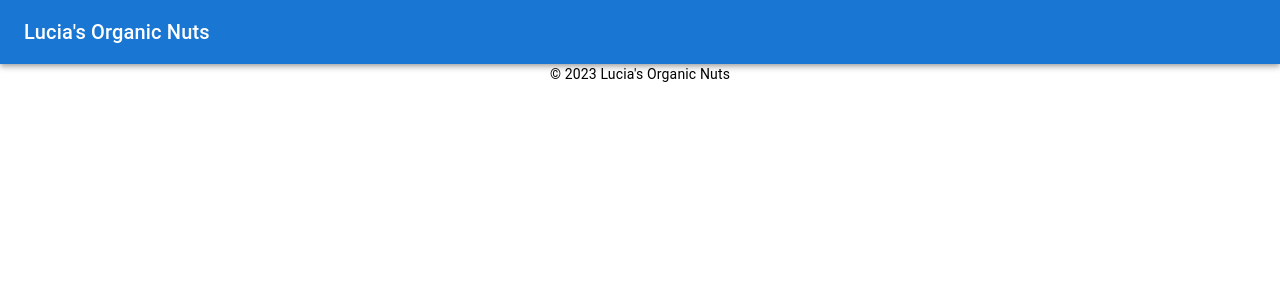
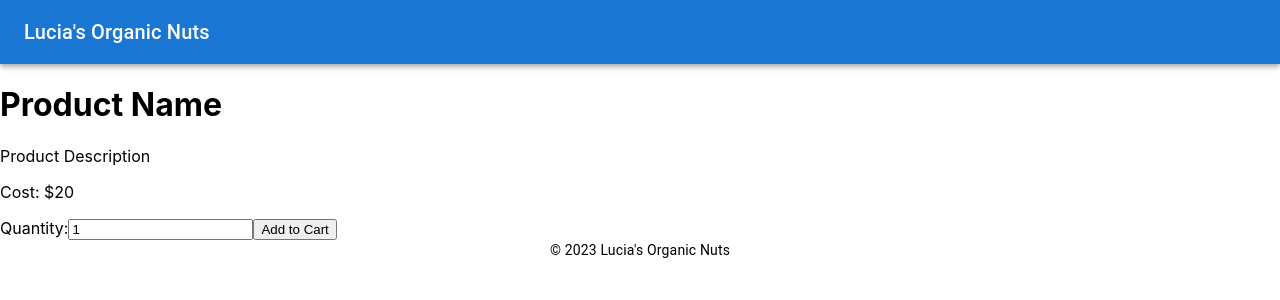
Before and after one commit to shushuy/lucia-on, a React (Create React App) app: page /product/1 in a window 1280 px wide. Shown: the top 300 px of the page. Built offline with nearby package versions, Linux system fonts and the light colour scheme.

Commit message:
fixing firebase

```diff
--- a/package.json
+++ b/package.json
@@ -1,5 +1,6 @@
 {
   "name": "lucia-organic-nuts",
+  "homepage": ".",
   "version": "0.1.0",
   "private": true,
   "dependencies": {
@@ -26,7 +27,8 @@
     "start": "react-scripts start",
     "build": "react-scripts build",
     "test": "react-scripts test",
-    "eject": "react-scripts eject"
+    "eject": "react-scripts eject",
+    "prod-test": "react-scripts build && cd build && http-server --push-state"
   },
   "eslintConfig": {
     "extends": [
--- a/public/404.html
+++ b/public/404.html
@@ -25,9 +25,6 @@
     <div id="message">
       <h2>404</h2>
       <h1>Page Not Found</h1>
-      <p>The specified file was not found on this website. Please check the URL for mistakes and try again.</p>
-      <h3>Why am I seeing this?</h3>
-      <p>This page was generated by the Firebase Command-Line Interface. To modify it, edit the <code>404.html</code> file in your project's configured <code>public</code> directory.</p>
     </div>
   </body>
 </html>
--- a/src/index.tsx
+++ b/src/index.tsx
@@ -7,6 +7,7 @@ import { BrowserRouter as Router } from "react-router-dom";
 const root = ReactDOM.createRoot(
   document.getElementById('root') as HTMLElement
 );
+
 root.render(
   <React.StrictMode>
     <Router>
--- /dev/null
+++ b/src/pages/ProductDetails.tsx
@@ -0,0 +1,49 @@
+// ProductDetail.tsx
+import React, { useState } from 'react';
+import { useParams } from 'react-router-dom';
+import { useCart } from '../context/CartContext';
+
+const ProductDetail: React.FC = () => {
+  const { productId } = useParams<{ productId: string }>();
+  // const history = useHistory();
+  const { dispatch } = useCart();
+
+  // Replace this with your product data
+  const product = {
+    id: parseInt(productId || "", 10), // Parse the productId to a number
+    name: 'Product Name',
+    description: 'Product Description',
+    cost: 20, // Replace with the actual cost
+  };
+
+  const [quantity, setQuantity] = useState(1);
+
+  const handleAddToCart = () => {
+    // Dispatch an action to add the product to the cart
+    // dispatch({ type: 'ADD_TO_CART', product: { ...product, quantity } });
+
+    // Clear the quantity input
+    setQuantity(1);
+
+    // Navigate back to the previous page (e.g., Home)
+    // history.goBack();
+  };
+
+  return (
+    <div>
+      <h1>{product.name}</h1>
+      <p>{product.description}</p>
+      <p>Cost: ${product.cost}</p>
+      <label htmlFor="quantity">Quantity:</label>
+      <input
+        type="number"
+        id="quantity"
+        value={quantity}
+        onChange={(e) => setQuantity(parseInt(e.target.value, 10))}
+      />
+      <button onClick={handleAddToCart}>Add to Cart</button>
+    </div>
+  );
+};
+
+export default ProductDetail;
--- a/src/router/Navigator.tsx
+++ b/src/router/Navigator.tsx
@@ -3,12 +3,15 @@ import React from 'react';
 // import { BrowserRouter as Router, Route, Switch } from 'react-router-dom';
 import Home from '../pages/Home';
 import { Routes, Route } from "react-router-dom";
+import ProductDetails from '../pages/ProductDetails';
 // Import other page components
 
 const Navigator: React.FC = () => {
   return (
     <Routes>
-        <Route path="/" element={<Home />} />
+        <Route path="//" element={<Home />} />
+        <Route path="/product/:productId" element={<ProductDetails />} />
+
         {/* Add routes for other pages here */}
     </Routes>
   );
```
Also changed, not shown: firebase.json.
